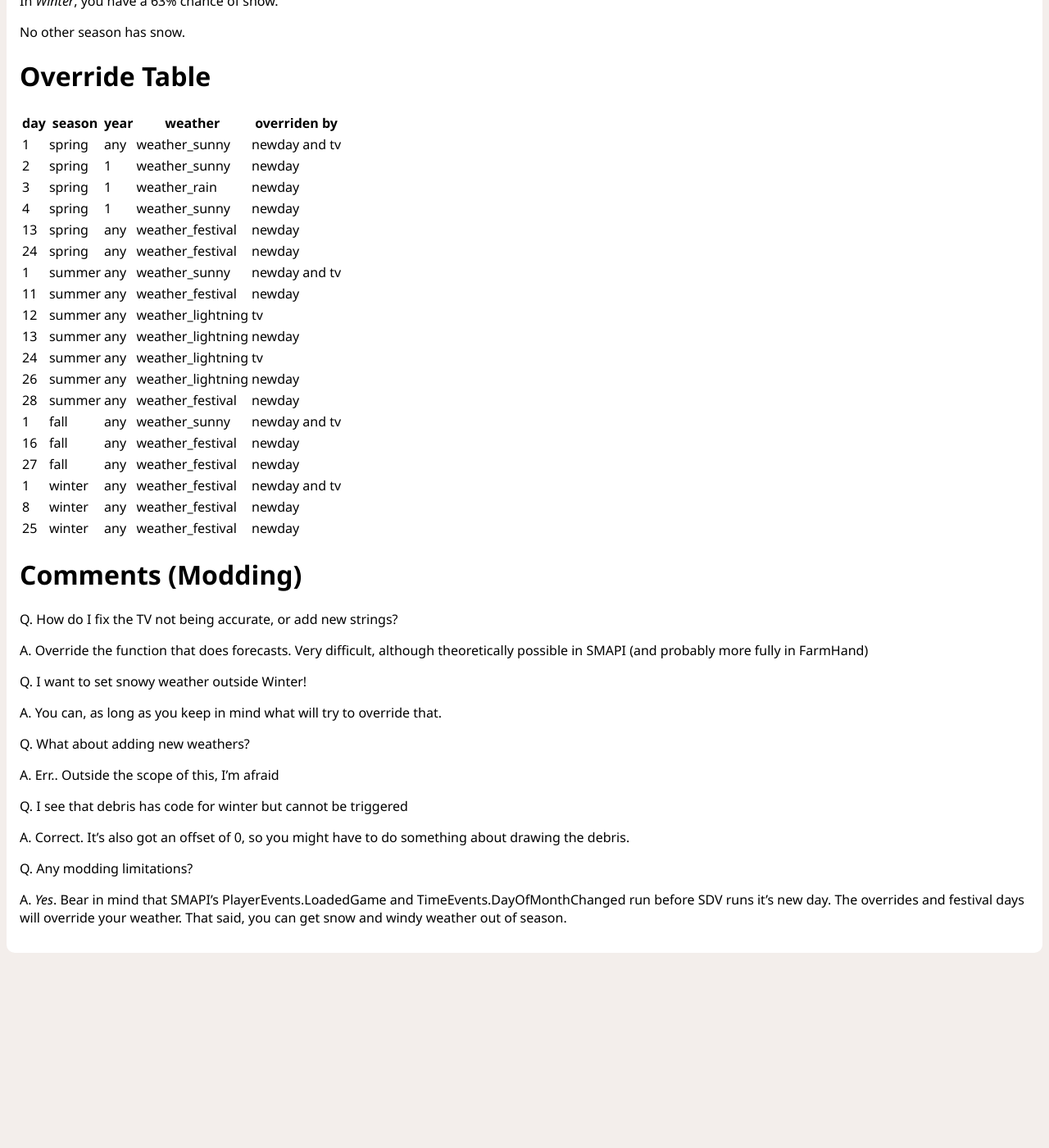
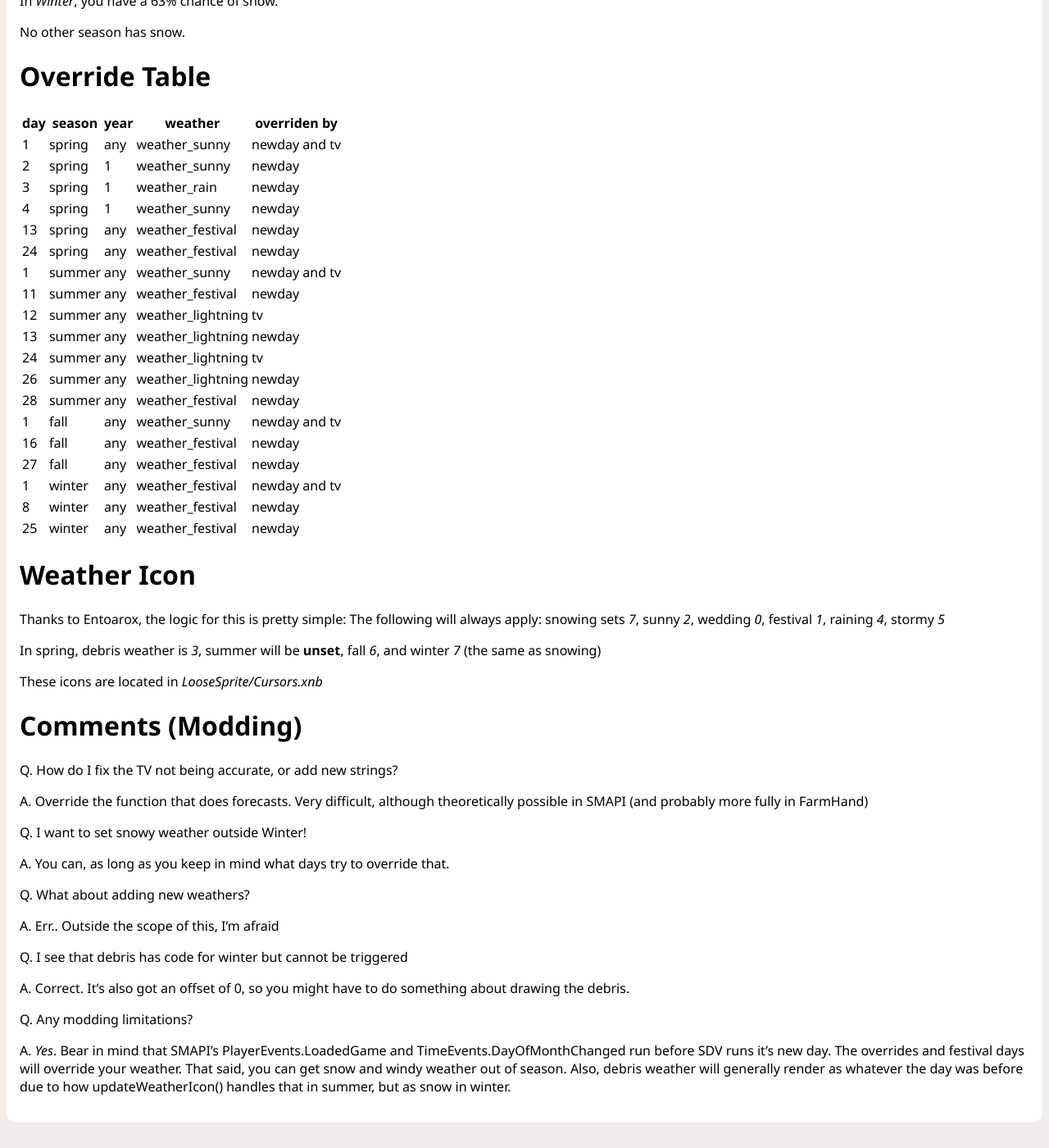
Before and after one commit to Pathoschild/canimod.github.io, a Jekyll site: the page built from guides/weather.md, in a window 1280 px wide and 1400 px high, scrolled down 3893 px. Shown: the whole window at 82% size. Built offline with Jekyll 4.4.1, drawn with Linux system fonts in a browser that asks for light colours; before the commit the page ends 5087 px from its top, so only the background shows below that; some of the changed text lies outside the part shown.

Commit message:
Weather guide update (#3)
Major update to weather

- Some typos
- Added some Context
- Added bit about caveats.
- Added weather icon handling.

```diff
--- a/guides/weather.md
+++ b/guides/weather.md
@@ -68,7 +68,7 @@ If the number is over the chance of rain, it checks you've played for at least 2
 
 Then, it finally sets the weather to sunny
 
-It then checks to make sure that the next day is a festival day. If so, it sets it to weather_festival. If the current day is the 2nd day of spring, it makes sure the third day is rainy. (again.) (It's sets this by making sure you've played 2 days.)
+It then checks to make sure that the next day is a festival day. If so, it sets it to weather_festival. If the current day is the 2nd day of spring, it makes sure the third day is rainy. (again.) (It's sets this by making sure you've played 2 days.) and updates your current weather icon near the end of the function (After a bunch of other things.)
 
 ## TV channel
 
@@ -182,6 +182,14 @@ day | season | year |weather|overriden by
 8|winter|any|weather_festival|newday
 25|winter|any|weather_festival|newday
 
+# Weather Icon
+Thanks to Entoarox, the logic for this is pretty simple:
+The following will always apply: snowing sets _7_, sunny _2_, wedding _0_, festival _1_, raining _4_, stormy _5_
+
+In spring, debris weather is _3_, summer will be __unset__, fall _6_, and winter _7_ (the same as snowing)
+
+These icons are located in _LooseSprite/Cursors.xnb_
+
 # Comments (Modding)
 
 Q. How do I fix the TV not being accurate, or add new strings?
@@ -190,7 +198,7 @@ A. Override the function that does forecasts. Very difficult, although theoretic
 
 Q. I want to set snowy weather outside Winter!
 
-A. You can, as long as you keep in mind what will try to override that.
+A. You can, as long as you keep in mind what days try to override that.
 
 Q. What about adding new weathers?
 
@@ -202,4 +210,4 @@ A. Correct. It's also got an offset of 0, so you might have to do something abou
 
 Q. Any modding limitations?
 
-A. _Yes_. Bear in mind that SMAPI's PlayerEvents.LoadedGame and TimeEvents.DayOfMonthChanged run before SDV runs it's new day. The overrides and festival days will override your weather. That said, you can get snow and windy weather out of season.
+A. _Yes_. Bear in mind that SMAPI's PlayerEvents.LoadedGame and TimeEvents.DayOfMonthChanged run before SDV runs it's new day. The overrides and festival days will override your weather. That said, you can get snow and windy weather out of season. Also, debris weather will generally render as whatever the day was before due to how updateWeatherIcon() handles that in summer, but as snow in winter.
```
